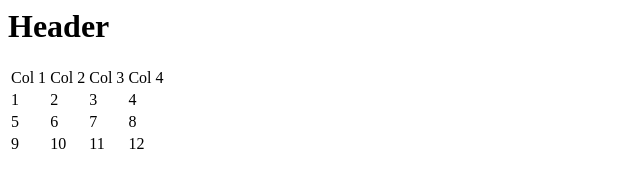
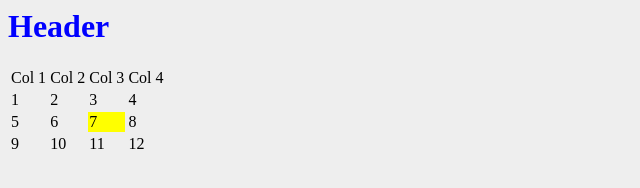
Before and after one commit to erichall2/erichall2.github.com, a plain HTML site: page index.html in a window 1280 px wide. Shown: the whole page, without its empty margins (0-640 px from the left). Drawn offline with Linux system fonts and the light colour scheme.

Commit message:
Update index.html

```diff
--- a/index.html
+++ b/index.html
@@ -1,4 +1,9 @@
 <html>
+
+<head>
+  <link type="text/css" href="css/main.css" rel="stylesheet" />
+</head>
+
 <body>
 
 <div class="header">
```
